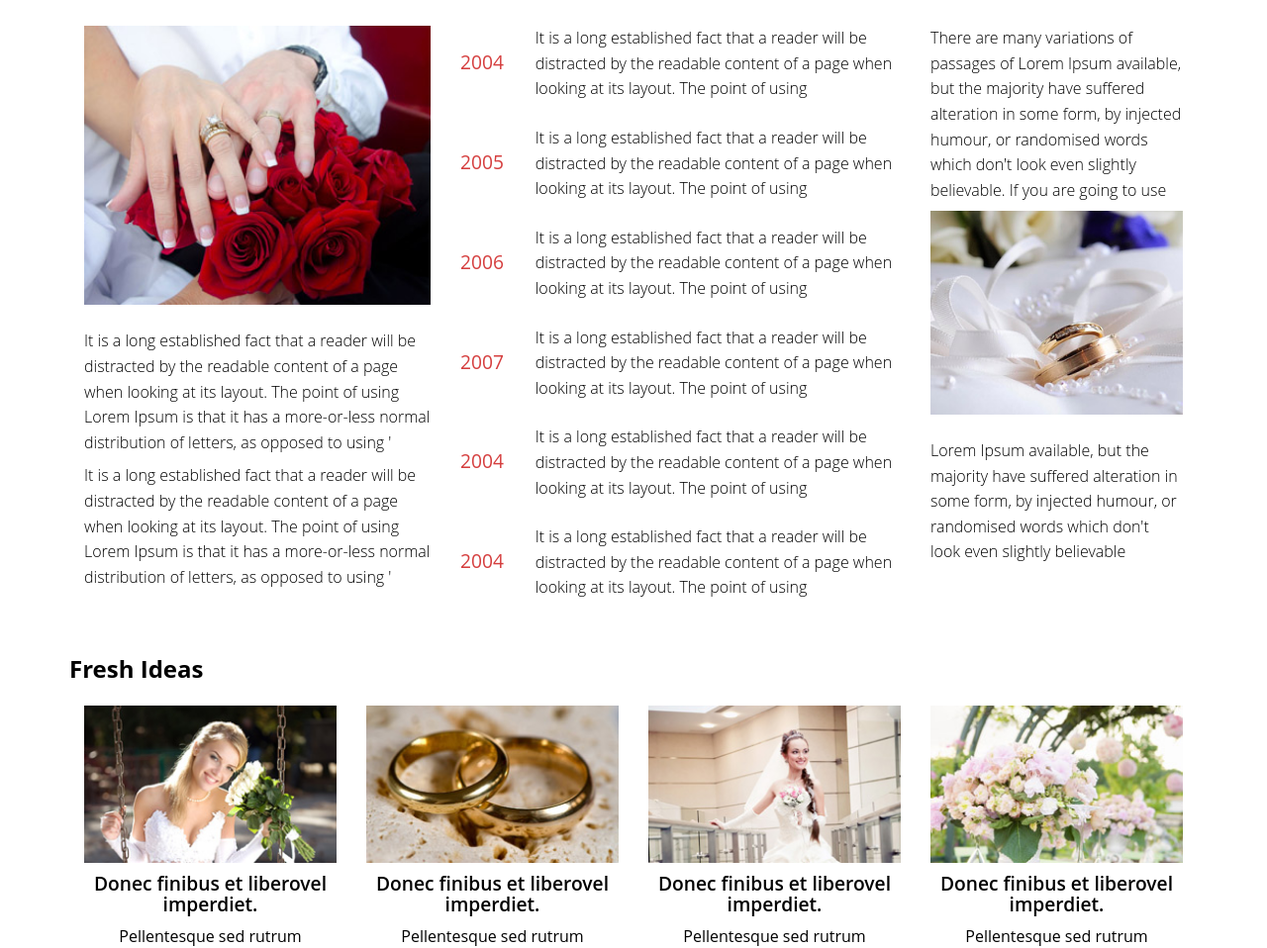
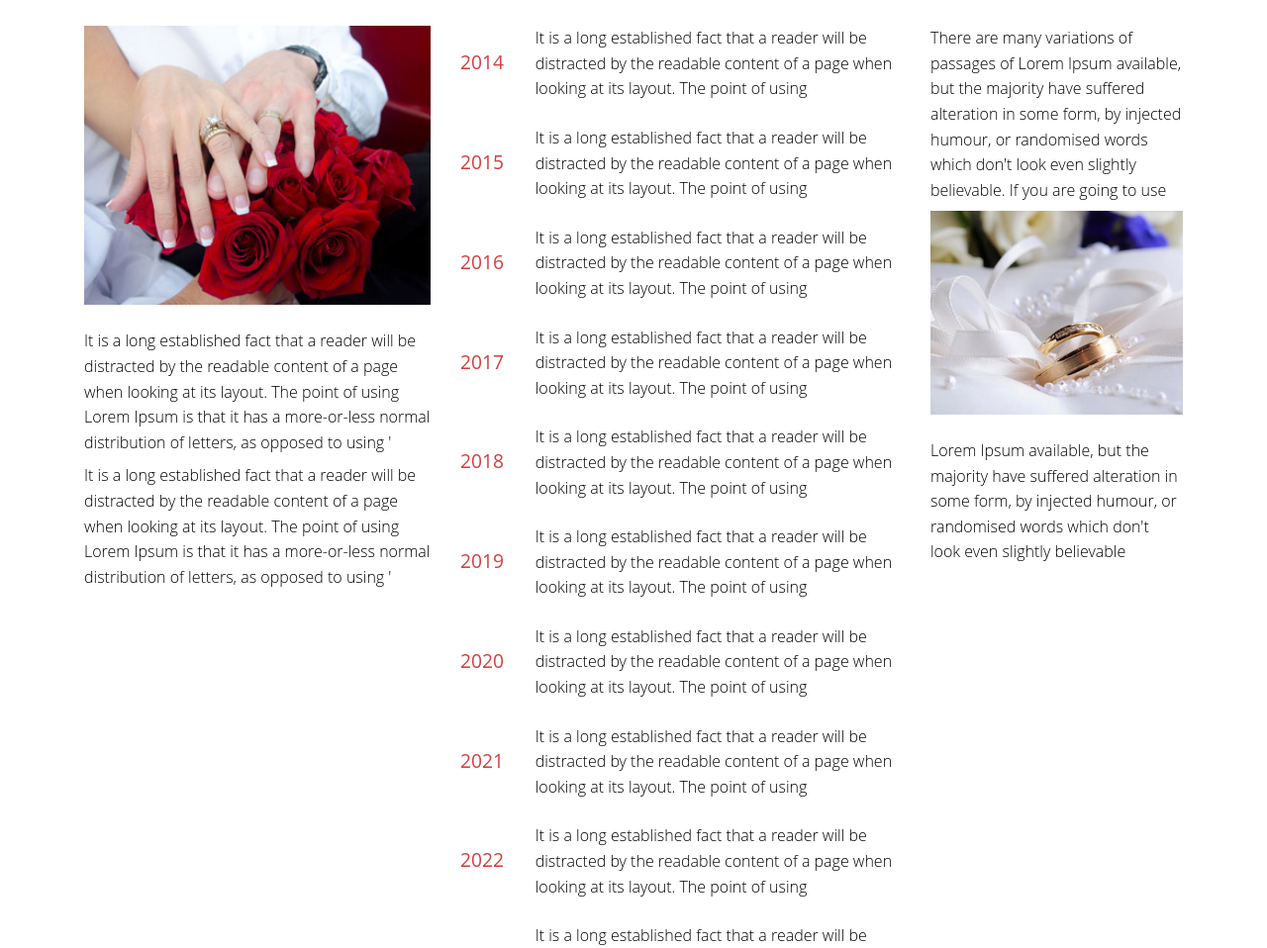
Before and after one commit to guozengguang/guozengguang.github.io, a plain HTML site: page about.html in a window 1280 px wide. Shown: the part 443-1401 px from the top of the page at 99% size. Drawn offline with Linux system fonts and the light colour scheme; a web font is replaced by a local one.

```diff
--- a/about.html
+++ b/about.html
@@ -57,22 +57,34 @@
 			<div class="col-md-5 about-col">
 				<h3>Our History</h3>
 				<ul class="history">
-					<li><span>2004</span>
+					<li><span>2014</span>
 						<p>It is a long established fact that a reader will be distracted by the readable content of a page when looking at its layout. The point of using </p>
 					</li>
-					<li><span>2005</span>
+					<li><span>2015</span>
 						<p>It is a long established fact that a reader will be distracted by the readable content of a page when looking at its layout. The point of using </p>
 					</li>
-					<li><span>2006</span>
+					<li><span>2016</span>
 						<p>It is a long established fact that a reader will be distracted by the readable content of a page when looking at its layout. The point of using </p>
 					</li>
-					<li><span>2007</span>
+					<li><span>2017</span>
 						<p>It is a long established fact that a reader will be distracted by the readable content of a page when looking at its layout. The point of using </p>
 					</li>
-					<li><span>2004</span>
+					<li><span>2018</span>
 						<p>It is a long established fact that a reader will be distracted by the readable content of a page when looking at its layout. The point of using </p>
 					</li>
-					<li><span>2004</span>
+					<li><span>2019</span>
+						<p>It is a long established fact that a reader will be distracted by the readable content of a page when looking at its layout. The point of using </p>
+					</li>
+					<li><span>2020</span>
+						<p>It is a long established fact that a reader will be distracted by the readable content of a page when looking at its layout. The point of using </p>
+					</li>
+					<li><span>2021</span>
+						<p>It is a long established fact that a reader will be distracted by the readable content of a page when looking at its layout. The point of using </p>
+					</li>
+					<li><span>2022</span>
+						<p>It is a long established fact that a reader will be distracted by the readable content of a page when looking at its layout. The point of using </p>
+					</li>
+					<li><span>2023</span>
 						<p>It is a long established fact that a reader will be distracted by the readable content of a page when looking at its layout. The point of using </p>
 					</li>
 				</ul>
```
